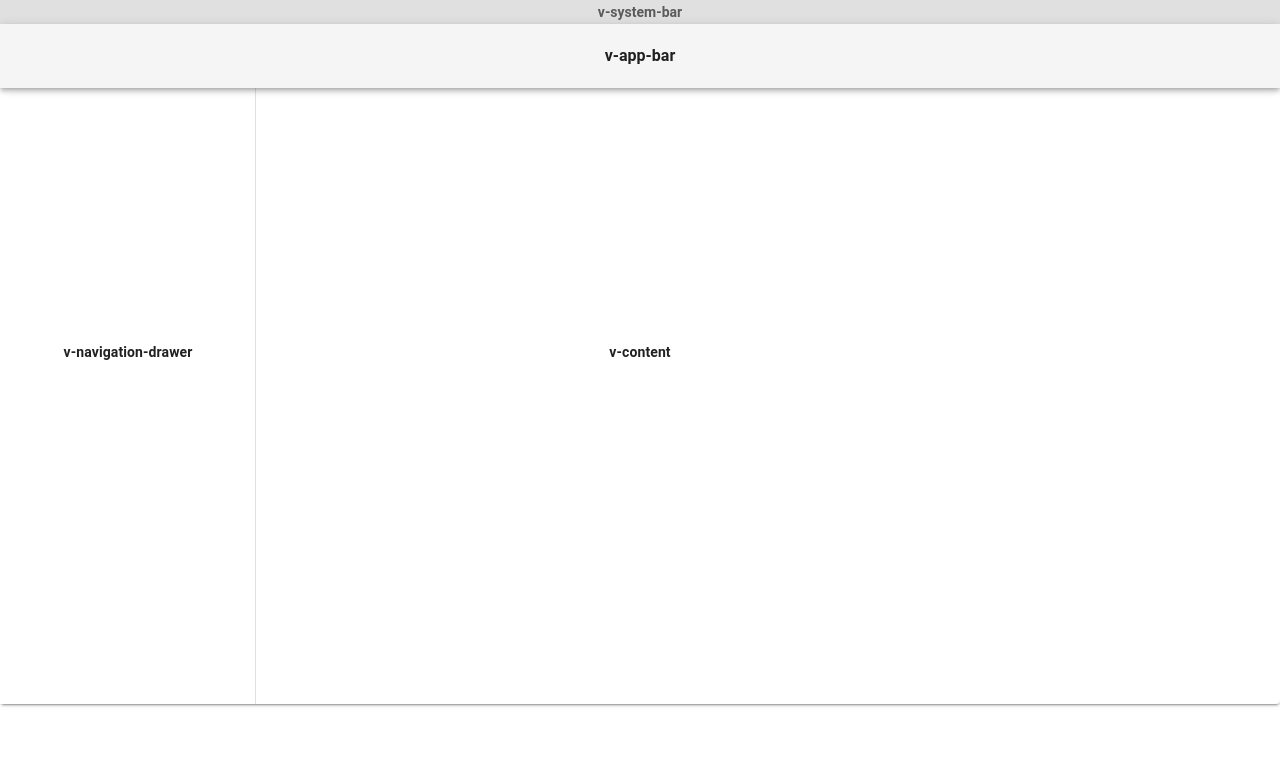
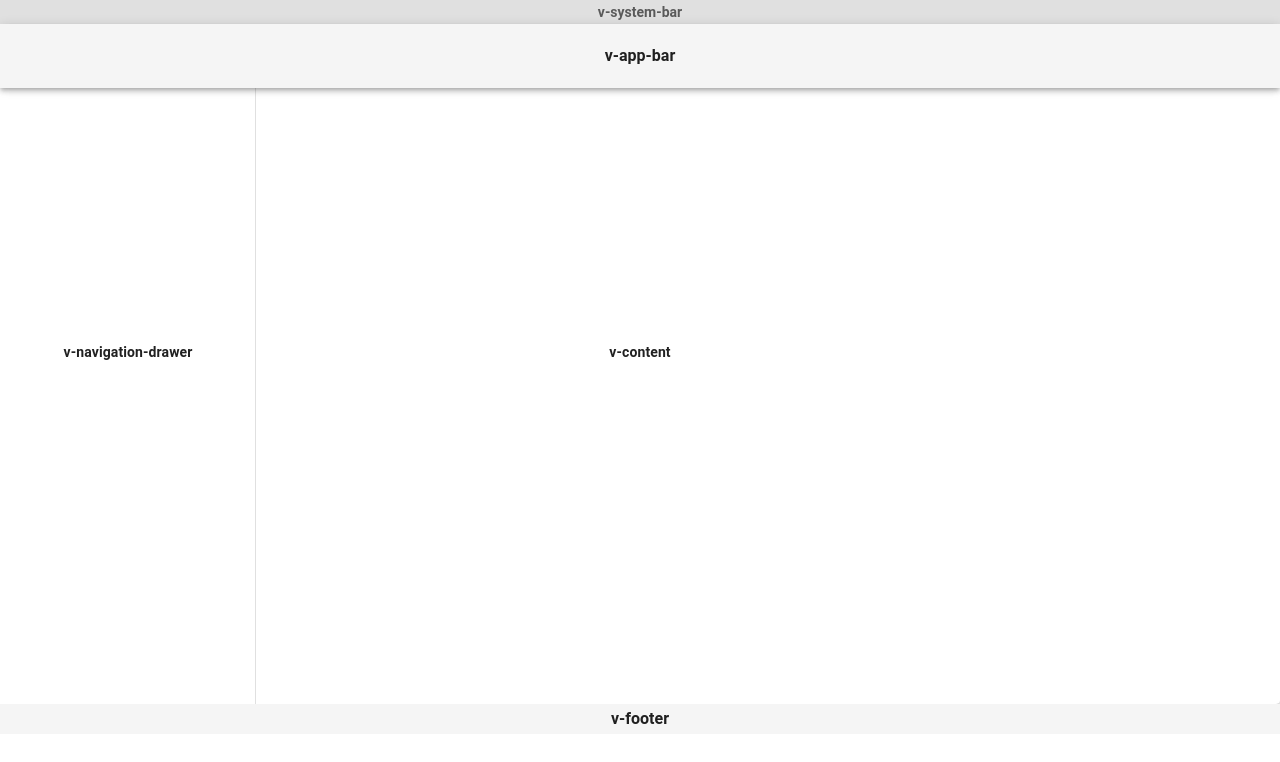
Before and after one commit to Im0tec/vue-project-facens, a Vue app: page / in a window 1280 px wide. Shown: the top 762 px of the page. Built offline with nearby package versions, Linux system fonts and the light colour scheme.

Commit message:
feat: :sparkles: v-footer created

```diff
--- a/src/App.vue
+++ b/src/App.vue
@@ -38,9 +38,15 @@
           </center>
         </v-card-text>
       </v-container>
-
     </v-card>
 
+    <!-- V-FOOTER BELOW  -->
+
+    <v-footer height="30px" padless>
+      <v-row class="text-center" justify="center">
+        <strong> v-footer </strong>
+      </v-row>
+    </v-footer>
 
   </v-app>
 
```
